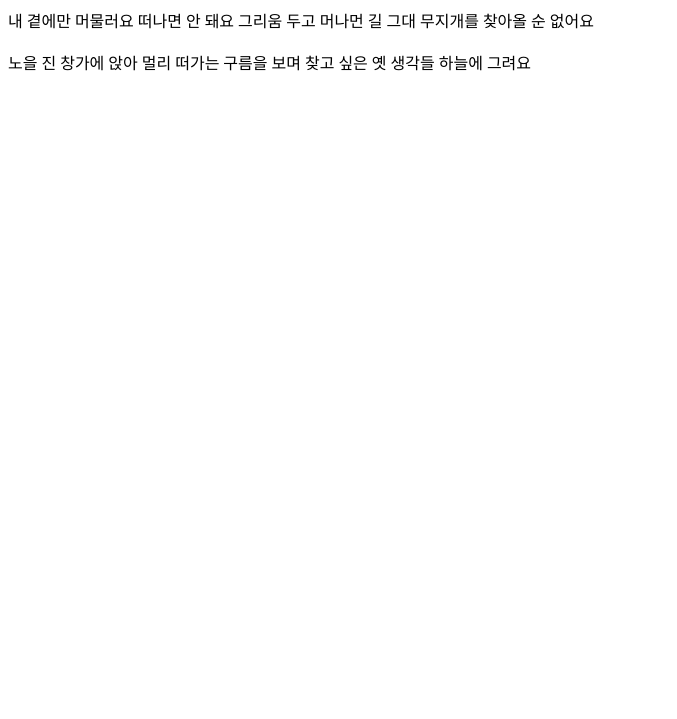
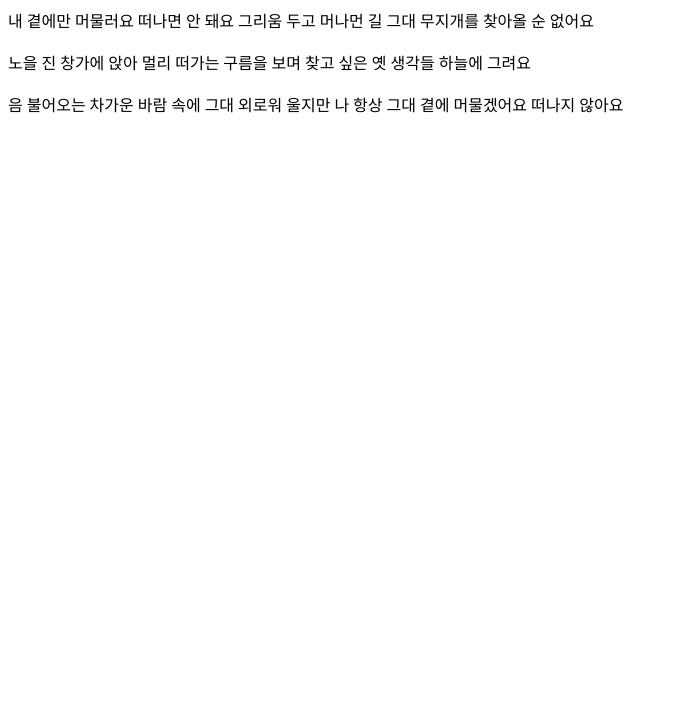
Before and after one commit to kimsiun/gitTest, a plain HTML site: page index.html in a window 1280 px wide. Shown: the part 81-800 px from the top of the page, without its empty margins (0-677 px from the left). Drawn offline with Linux system fonts and the light colour scheme.

Commit message:
3번째 가사 추가

```diff
--- a/index.html
+++ b/index.html
@@ -17,6 +17,11 @@
         멀리 떠가는 구름을 보며
         찾고 싶은 옛 생각들
         하늘에 그려요
+        <br><br>
+        음 불어오는 차가운 바람 속에
+        그대 외로워 울지만
+        나 항상 그대 곁에 머물겠어요
+        떠나지 않아요
 
     </p>
 </body>
```
